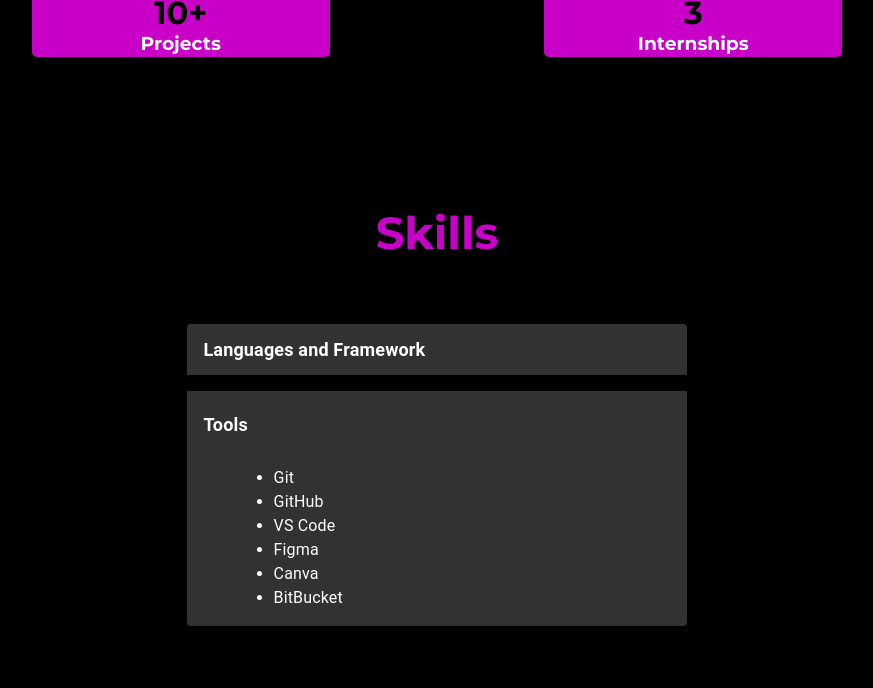
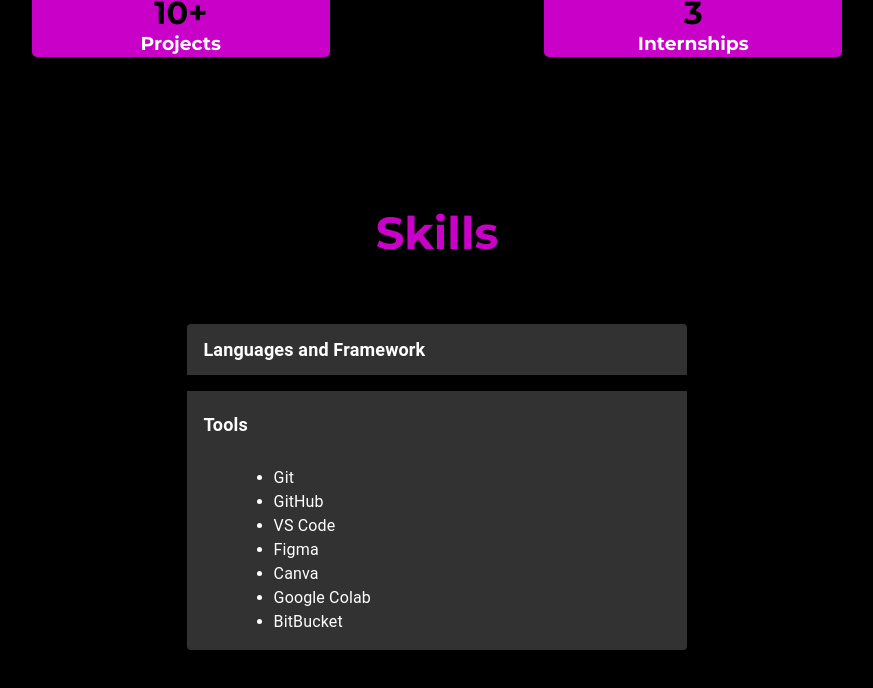
Before and after one commit to SadhanaK266/my-portfolio, a React (Vite) app: page / in a window 1280 px wide. Both pictures are taken after a click on the button "Tools". Shown: the part 2197-2885 px from the top of the page, without its empty margins (203-1076 px from the left). Built offline with nearby package versions, Linux system fonts and the light colour scheme; some icons are missing.

Commit message:
skills updated

```diff
--- a/src/components/skills/Skills.jsx
+++ b/src/components/skills/Skills.jsx
@@ -63,6 +63,7 @@ export const Skills = () => {
                                 <li>VS Code</li>
                                 <li>Figma</li>
                                 <li>Canva</li>
+                                <li>Google Colab</li>
                                 <li>BitBucket</li>
                             </ul>
                         </Typography>
```
